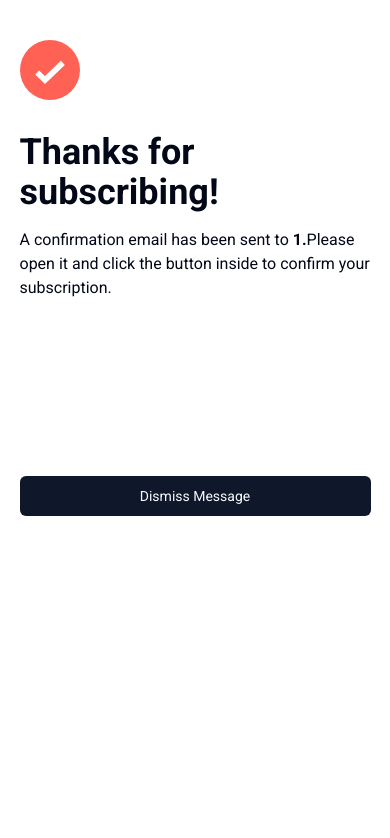
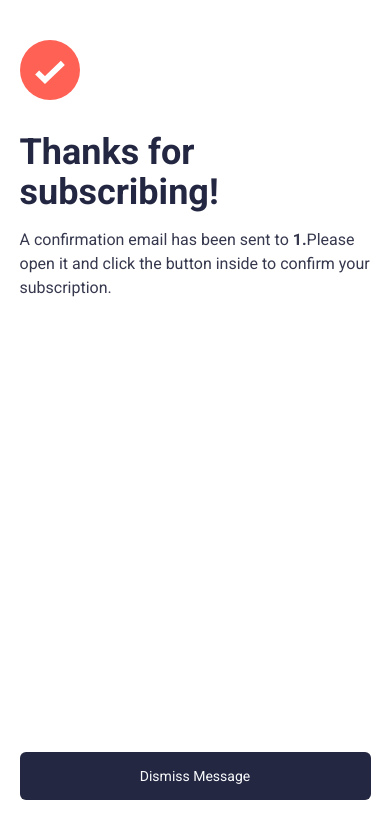
Before and after one commit to giannis198/Newsletter-sign-up-form-with-success-message, a Next.js app: page /1 in a window 390 px wide. Shown: the top 838 px of the page. Built offline with nearby package versions, Linux system fonts and the light colour scheme.

Commit message:
finished

```diff
--- a/app/[email]/page.tsx
+++ b/app/[email]/page.tsx
@@ -19,8 +19,9 @@ const SuccessPage = ({ params }: Emailprops) => {
   };
 
   return (
-    <section className="w-[90%] mx-auto mt-10">
-      <div className="mb-44">
+    <section className="md:bg-charcoal_gray h-screen md:pt-20 ">
+      <div className="hidden md:block bg-white w-[25rem] p-16 rounded-3xl mx-auto">
+        <div>
           <Image
             className="pb-8"
             src="/icon-list.svg"
@@ -28,18 +29,46 @@ const SuccessPage = ({ params }: Emailprops) => {
             width={60}
             alt="list icon"
           />
-        <h1 className="font-bold text-4xl pb-4">Thanks for subscribing!</h1>
-        <p>
+          <h1 className="font-bold text-5xl text-dark_slate_gray pb-4">
+            Thanks for subscribing!
+          </h1>
+          <p className="pb-6 text-charcoal_gray">
+            A confirmation email has been sent to{" "}
+            <span className="font-bold">{email}.</span>
+            Please open it and click the button inside to confirm your
+            subscription.
+          </p>
+          <Button
+            onClick={handleClick}
+            className="w-full bg-dark_slate_gray p-6"
+          >
+            Dismiss Message
+          </Button>
+        </div>
+      </div>
+      <div className="md:hidden bg-white w-[90%] h-[90%] mx-auto flex flex-col justify-between mt-10">
+        <div className="">
+          <Image
+            className="pb-8"
+            src="/icon-list.svg"
+            height={60}
+            width={60}
+            alt="list icon"
+          />
+          <h1 className="text-dark_slate_gray font-bold text-4xl pb-4">
+            Thanks for subscribing!
+          </h1>
+          <p className="text-charcoal_gray">
             A confirmation email has been sent to{" "}
             <span className="font-bold">{email}.</span>
             Please open it and click the button inside to confirm your
             subscription.
           </p>
         </div>
-
-      <Button onClick={handleClick} className="w-full">
+        <Button onClick={handleClick} className="w-full p-6 bg-dark_slate_gray">
           Dismiss Message
         </Button>
+      </div>
     </section>
   );
 };
--- a/app/page.tsx
+++ b/app/page.tsx
@@ -3,9 +3,9 @@ import Image from "next/image";
 
 const page = () => {
   return (
-    <section className="bg-bg h-screen md:pt-20">
+    <section className="md:bg-charcoal_gray h-screen md:pt-20">
       <div className="md:w-[50rem] mx-auto md:px-10 md:py-3 md:flex justify-between gap-8 items-center bg-white rounded-xl">
-        <div className="md:hidden mx-auto pb-10">
+        <div className="md:hidden mx-auto pb-10 flex justify-center">
           <Image
             src="/illustration-sign-up-mobile.svg"
             alt="Front End Mentor"
@@ -22,9 +22,11 @@ const page = () => {
           />
         </div>
 
-        <div className=" px-4 py-4">
-          <h1 className="font-bold text-5xl pb-4">Stay updated!</h1>
-          <p className="font-normal pb-4 ">
+        <div className="text-charcoal_gray px-4 py-4">
+          <h1 className="font-bold text-dark_slate_gray  text-5xl pb-4">
+            Stay updated!
+          </h1>
+          <p className="font-normal textcharcoal_gray pb-4 ">
             Join 60,000+ product managers receiving monthly updates on:
           </p>
 
@@ -35,9 +37,11 @@ const page = () => {
               width={20}
               alt="list icon"
             />
-            <p>Product discovery and building what matters</p>
+            <p className="text-charcoal_gray">
+              Product discovery and building what matters
+            </p>
           </div>
-          <div className="flex gap-2 items-start pb-1">
+          <div className="text-charcoal_gray flex gap-2 items-start pb-1">
             <Image
               src="/icon-list.svg"
               height={20}
@@ -46,7 +50,7 @@ const page = () => {
             />
             <p>Measuring to ensure updates are a success</p>
           </div>
-          <div className="flex gap-2 items-start pb-8">
+          <div className="text-charcoal_gray flex gap-2 items-start pb-8">
             <Image
               src="/icon-list.svg"
               height={20}
--- a/components/Form.tsx
+++ b/components/Form.tsx
@@ -56,7 +56,7 @@ const EmailForm = () => {
             </FormItem>
           )}
         />
-        <Button type="submit" className="w-full p-6">
+        <Button type="submit" className="w-full p-6 bg-dark_slate_gray">
           Subscribe to monthly newsletter
         </Button>
       </form>
--- a/tailwind.config.ts
+++ b/tailwind.config.ts
@@ -19,7 +19,10 @@ const config = {
     },
     extend: {
       colors: {
-        bg: "hsl(234, 29%, 20%)",
+        tomato: "hsl(4, 100%, 67%)",
+        grey: "hsl(231, 7%, 60%)",
+        charcoal_gray: "hsl(235, 18%, 26%)",
+        dark_slate_gray: "hsl(234, 29%, 20%)",
         border: "hsl(var(--border))",
         input: "hsl(var(--input))",
         ring: "hsl(var(--ring))",
```
Lines whose indentation alone changed are shown as unchanged.
